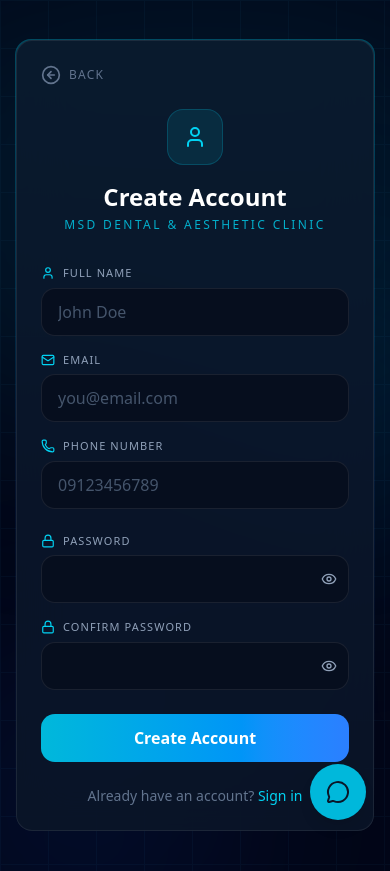
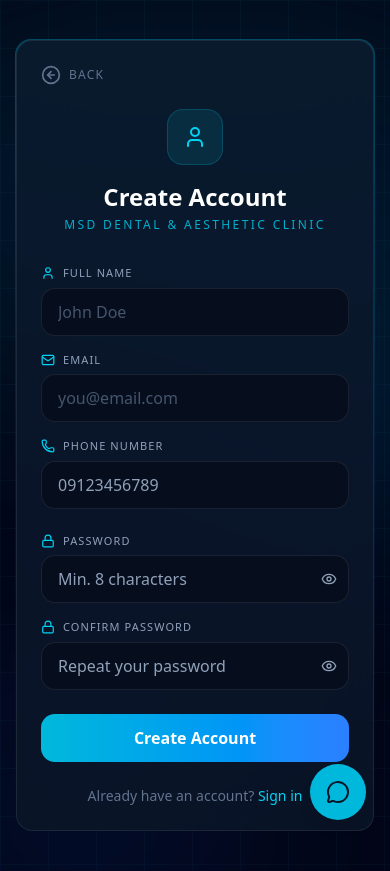
Before and after one commit to Jmdec/mds, a Next.js app: page /register in a window 390 px wide. Built offline with nearby package versions, Linux system fonts and the light colour scheme.

Commit message:
added phone number validation on register

```diff
--- a/src/components/auth/register.tsx
+++ b/src/components/auth/register.tsx
@@ -1,8 +1,8 @@
-"use client"
+"use client";
 
-import type React from "react"
-import { useState } from "react"
-import { motion } from "framer-motion"
+import type React from "react";
+import { useState } from "react";
+import { motion } from "framer-motion";
 import {
   User,
   Mail,
@@ -11,13 +11,13 @@
   EyeOff,
   Phone,
   ArrowLeftCircle,
-} from "lucide-react"
+} from "lucide-react";
 
-import { useRouter } from "next/navigation"
-import Link from "next/link"
+import { useRouter } from "next/navigation";
+import Link from "next/link";
 
-import { Toaster } from "@/components/ui/sonner"
-import { toast } from "sonner"
+import { Toaster } from "@/components/ui/sonner";
+import { toast } from "sonner";
 
 export default function RegisterPage() {
   const [formData, setFormData] = useState({
@@ -26,34 +26,34 @@
     phone: "",
     password: "",
     password_confirmation: "",
-  })
+  });
 
-  const [isSubmitting, setIsSubmitting] = useState(false)
-  const [showPassword, setShowPassword] = useState(false)
-  const [showConfirmPassword, setShowConfirmPassword] = useState(false)
+  const [isSubmitting, setIsSubmitting] = useState(false);
+  const [showPassword, setShowPassword] = useState(false);
+  const [showConfirmPassword, setShowConfirmPassword] = useState(false);
 
-  const router = useRouter()
+  const router = useRouter();
 
   const handleInputChange = (field: keyof typeof formData, value: string) => {
     if (field === "phone") {
-      const numbersOnly = value.replace(/\D/g, "")
+      const numbersOnly = value.replace(/\D/g, "");
 
       setFormData((prev) => ({
         ...prev,
         [field]: numbersOnly,
-      }))
+      }));
 
-      return
+      return;
     }
 
     setFormData((prev) => ({
       ...prev,
       [field]: value,
-    }))
-  }
+    }));
+  };
 
   const handleSubmit = async (e: React.FormEvent) => {
-    e.preventDefault()
+    e.preventDefault();
 
     if (
       !formData.name ||
@@ -63,36 +63,41 @@
     ) {
       toast.error("Missing Information", {
         description: "Please fill in all required fields.",
-      })
+      });
 
-      return
+      return;
     }
 
     if (formData.password !== formData.password_confirmation) {
       toast.error("Password Mismatch", {
         description: "Passwords do not match. Please check and try again.",
-      })
+      });
 
-      return
+      return;
     }
 
     if (formData.password.length < 8) {
       toast.error("Password Too Short", {
         description: "Password must be at least 8 characters long.",
-      })
+      });
 
-      return
+      return;
     }
 
-    if (formData.phone && formData.phone.length !== 11) {
+    // UPDATED: Phone validation — must be exactly 11 digits and start with "09"
+    if (
+      formData.phone &&
+      (formData.phone.length !== 11 || !formData.phone.startsWith("09"))
+    ) {
       toast.error("Invalid Phone Number", {
-        description: "Phone number must be exactly 11 digits.",
-      })
+        description:
+          "Phone number must be exactly 11 digits and start with 09.",
+      });
 
-      return
+      return;
     }
 
-    setIsSubmitting(true)
+    setIsSubmitting(true);
 
     try {
       const response = await fetch("/api/auth/register", {
@@ -101,31 +106,31 @@
           "Content-Type": "application/json",
         },
         body: JSON.stringify(formData),
-      })
+      });
 
-      const data = await response.json()
+      const data = await response.json();
 
       if (data.success) {
         toast.success("Registration Successful!", {
-          description: "Please check your email to verify your account.",
-        })
+          description: "You can login now.",
+        });
 
         setTimeout(() => {
-          router.push("/login")
-        }, 1500)
+          router.push("/login");
+        }, 1500);
       } else {
         toast.error("Registration Failed", {
           description: data.message || "Registration failed. Please try again.",
-        })
+        });
       }
     } catch {
       toast.error("Connection Error", {
         description: "Unable to register. Please check your connection.",
-      })
+      });
     } finally {
-      setIsSubmitting(false)
+      setIsSubmitting(false);
     }
-  }
+  };
 
   return (
     <>
@@ -207,12 +212,9 @@
                 />
 
                 <div className="md:col-span-2">
-                  <Field
-                    label="Phone Number"
-                    icon={Phone}
+                  <PhoneField
                     value={formData.phone}
                     onChange={(e) => handleInputChange("phone", e.target.value)}
-                    placeholder="09123456789"
                   />
                 </div>
               </div>
@@ -233,8 +235,11 @@
                       onChange={(e) =>
                         handleInputChange("password", e.target.value)
                       }
+                      placeholder="Min. 8 characters"
                       className="w-full h-12 rounded-xl bg-[#060e1e] border border-white/[0.08]
-                                 px-4 pr-10 text-white focus:ring-2 focus:ring-cyan-400/10"
+                                 px-4 pr-10 text-white placeholder:text-slate-400
+                                 focus:outline-none focus:ring-2 focus:ring-cyan-400/10
+                                 focus:border-cyan-400/50 transition"
                     />
 
                     <button
@@ -264,8 +269,11 @@
                           e.target.value,
                         )
                       }
+                      placeholder="Repeat your password"
                       className="w-full h-12 rounded-xl bg-[#060e1e] border border-white/[0.08]
-                                 px-4 pr-10 text-white focus:ring-2 focus:ring-cyan-400/10"
+                                 px-4 pr-10 text-white placeholder:text-slate-400
+                                 focus:outline-none focus:ring-2 focus:ring-cyan-400/10
+                                 focus:border-cyan-400/50 transition"
                     />
 
                     <button
@@ -313,8 +321,10 @@
 
       <Toaster theme="dark" />
     </>
-  )
+  );
 }
+
+// ─── Reusable Field ───────────────────────────────────────────────────────────
 
 function Field({
   label,
@@ -324,12 +334,12 @@
   onChange,
   placeholder,
 }: {
-  label: string
-  icon: React.ElementType
-  type?: string
-  value: string
-  onChange: (e: React.ChangeEvent<HTMLInputElement>) => void
-  placeholder: string
+  label: string;
+  icon: React.ElementType;
+  type?: string;
+  value: string;
+  onChange: (e: React.ChangeEvent<HTMLInputElement>) => void;
+  placeholder: string;
 }) {
   return (
     <div className="space-y-1.5">
@@ -344,10 +354,74 @@
         onChange={onChange}
         placeholder={placeholder}
         className="w-full h-12 rounded-xl bg-[#060e1e] border border-white/[0.08]
-                   px-4 text-white placeholder:text-slate-600
+                   px-4 text-white placeholder:text-slate-400  {/* FIXED: was placeholder:text-slate-600 */}
                    focus:outline-none focus:ring-2 focus:ring-cyan-400/10
                    focus:border-cyan-400/50 transition"
       />
     </div>
-  )
+  );
 }
+
+// ─── Phone Field with inline validation ──────────────────────────────────────
+
+function PhoneField({
+  value,
+  onChange,
+}: {
+  value: string;
+  onChange: (e: React.ChangeEvent<HTMLInputElement>) => void;
+}) {
+  // Derive validation state from the current value
+  const getValidationState = () => {
+    if (value.length === 0) return null;
+    if (!value.startsWith("09"))
+      return { ok: false, message: "Phone number must start with 09." };
+    if (value.length < 11)
+      return {
+        ok: false,
+        message: `${value.length}/11 digits — must be exactly 11.`,
+      };
+    return { ok: true, message: "Valid phone number" };
+  };
+
+  const validation = getValidationState();
+
+  return (
+    <div className="space-y-1.5">
+      <label className="text-[11px] uppercase tracking-widest text-slate-400 flex items-center gap-2">
+        <Phone className="w-3.5 h-3.5 text-cyan-400" />
+        Phone Number
+      </label>
+
+      <input
+        type="text"
+        value={value}
+        onChange={onChange}
+        placeholder="09123456789"
+        maxLength={11}
+        className={`w-full h-12 rounded-xl bg-[#060e1e] border
+                   px-4 text-white placeholder:text-slate-400
+                   focus:outline-none focus:ring-2 focus:ring-cyan-400/10
+                   focus:border-cyan-400/50 transition
+                   ${
+                     validation === null
+                       ? "border-white/[0.08]"
+                       : validation.ok
+                         ? "border-cyan-400/50"
+                         : "border-red-500/60"
+                   }`}
+      />
+
+      {validation !== null && (
+        <p
+          className={`text-[11px] ${
+            validation.ok ? "text-cyan-400" : "text-red-400"
+          }`}
+        >
+          {validation.ok ? "✓ " : ""}
+          {validation.message}
+        </p>
+      )}
+    </div>
+  );
+}
```
